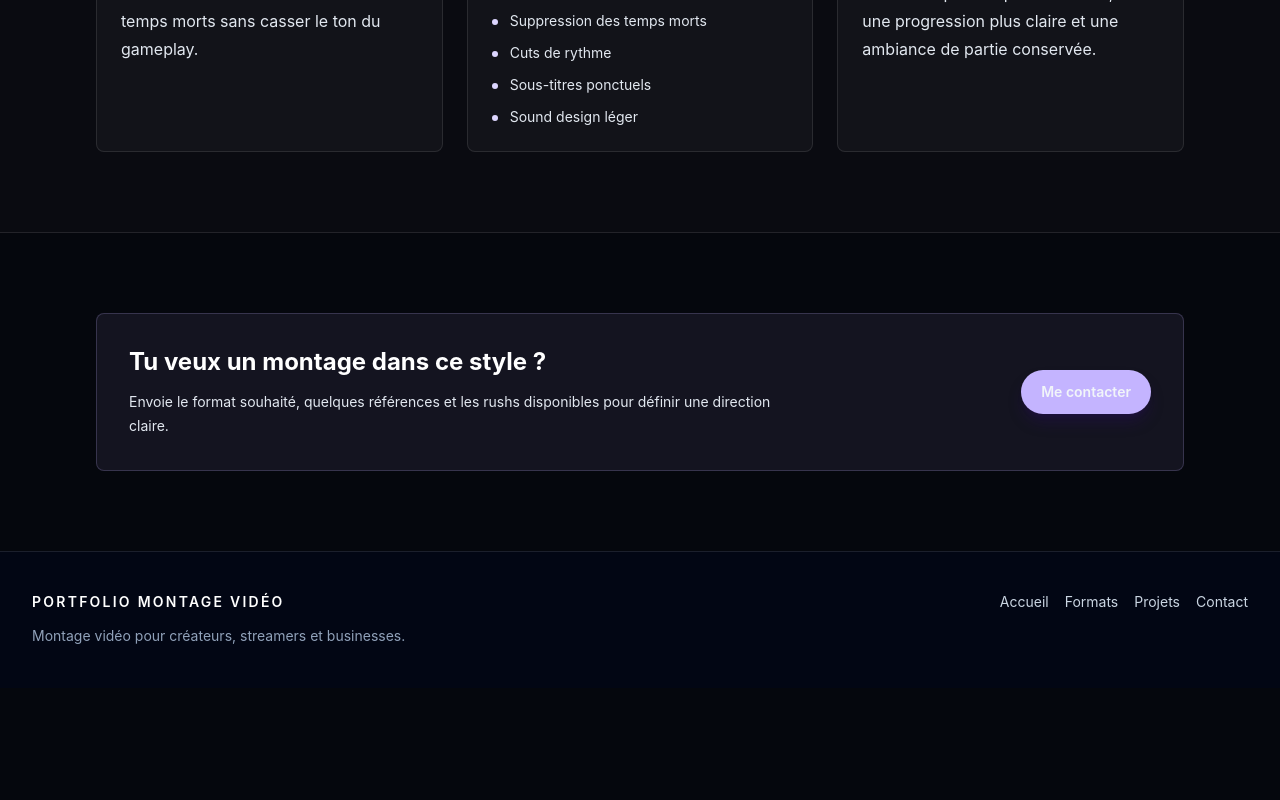
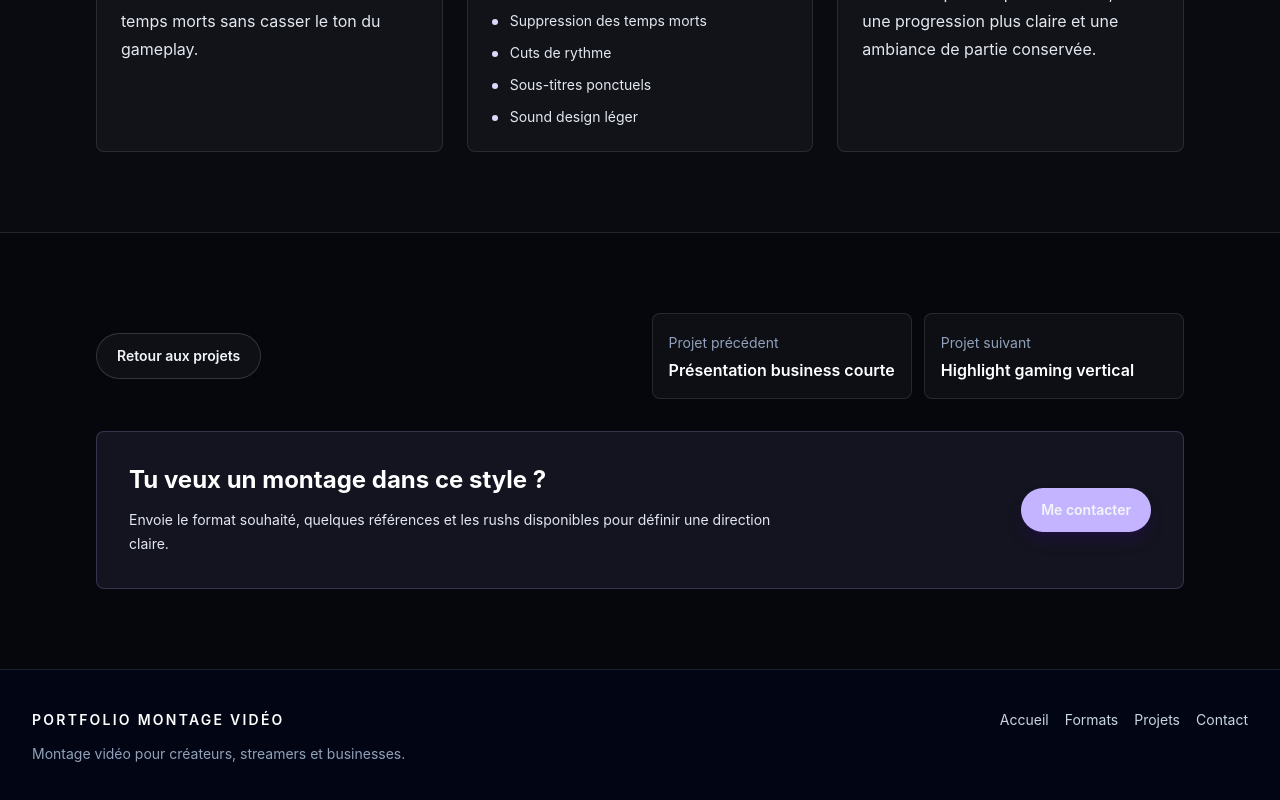
Before and after one commit to Palawizard/editing-portfolio, a SvelteKit app: page /projets/gaming-long-format-session in a window 1280 px wide. Shown: the part 756-1556 px from the top of the page. Before the commit the page ends 1444 px from the top, so only its background shows below. Built offline with nearby package versions, Linux system fonts and the light colour scheme.

Commit message:
feat(projects): add project navigation

```diff
--- a/src/routes/projets/[slug]/+page.svelte
+++ b/src/routes/projets/[slug]/+page.svelte
@@ -1,4 +1,5 @@
 <script lang="ts">
+	import { resolve } from '$app/paths';
 	import VideoPreview from '$lib/components/media/VideoPreview.svelte';
 	import Badge from '$lib/components/ui/Badge.svelte';
 	import Button from '$lib/components/ui/Button.svelte';
@@ -8,6 +9,8 @@
 
 	let { data }: { data: PageData } = $props();
 	const project = $derived(data.project);
+	const previousProject = $derived(data.previousProject);
+	const nextProject = $derived(data.nextProject);
 	const hasMediaBlocks = $derived(
 		Boolean(project.supplementalMedia?.length) || Boolean(project.beforeAfter)
 	);
@@ -143,6 +146,26 @@
 
 	<section class="py-16 md:py-20">
 		<Container>
+			<div class="mb-8 flex flex-col gap-3 md:flex-row md:items-center md:justify-between">
+				<Button href="/projets" variant="secondary">Retour aux projets</Button>
+				<div class="grid gap-3 sm:grid-cols-2">
+					<a
+						class="rounded-lg border border-white/10 bg-white/[0.035] p-4 transition hover:border-white/30 hover:bg-white/[0.06]"
+						href={resolve('/projets/[slug]', { slug: previousProject.slug })}
+					>
+						<span class="text-sm text-slate-400">Projet précédent</span>
+						<span class="mt-1 block font-semibold text-white">{previousProject.title}</span>
+					</a>
+					<a
+						class="rounded-lg border border-white/10 bg-white/[0.035] p-4 transition hover:border-white/30 hover:bg-white/[0.06]"
+						href={resolve('/projets/[slug]', { slug: nextProject.slug })}
+					>
+						<span class="text-sm text-slate-400">Projet suivant</span>
+						<span class="mt-1 block font-semibold text-white">{nextProject.title}</span>
+					</a>
+				</div>
+			</div>
+
 			<div
 				class="rounded-lg border border-violet-300/20 bg-violet-300/[0.08] p-6 md:flex md:items-center md:justify-between md:gap-8 md:p-8"
 			>
--- a/src/routes/projets/[slug]/+page.ts
+++ b/src/routes/projets/[slug]/+page.ts
@@ -5,11 +5,15 @@ import type { PageLoad } from './$types';
 export const entries = () => projects.map((project) => ({ slug: project.slug }));
 
 export const load: PageLoad = ({ params }) => {
-	const project = projects.find((item) => item.slug === params.slug);
+	const projectIndex = projects.findIndex((item) => item.slug === params.slug);
+	const project = projects[projectIndex];
 
 	if (!project) {
 		error(404, 'Projet introuvable');
 	}
 
-	return { project };
+	const previousProject = projects[(projectIndex - 1 + projects.length) % projects.length];
+	const nextProject = projects[(projectIndex + 1) % projects.length];
+
+	return { project, previousProject, nextProject };
 };
```
